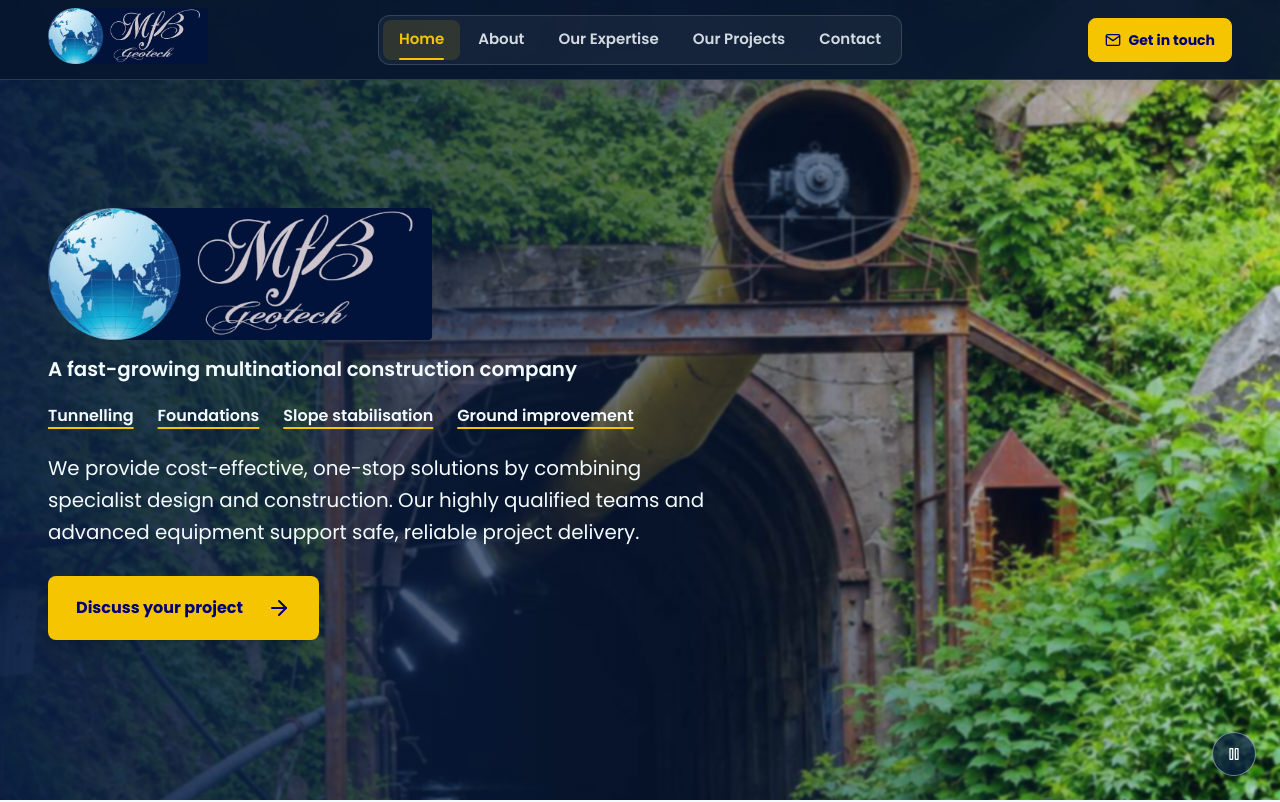
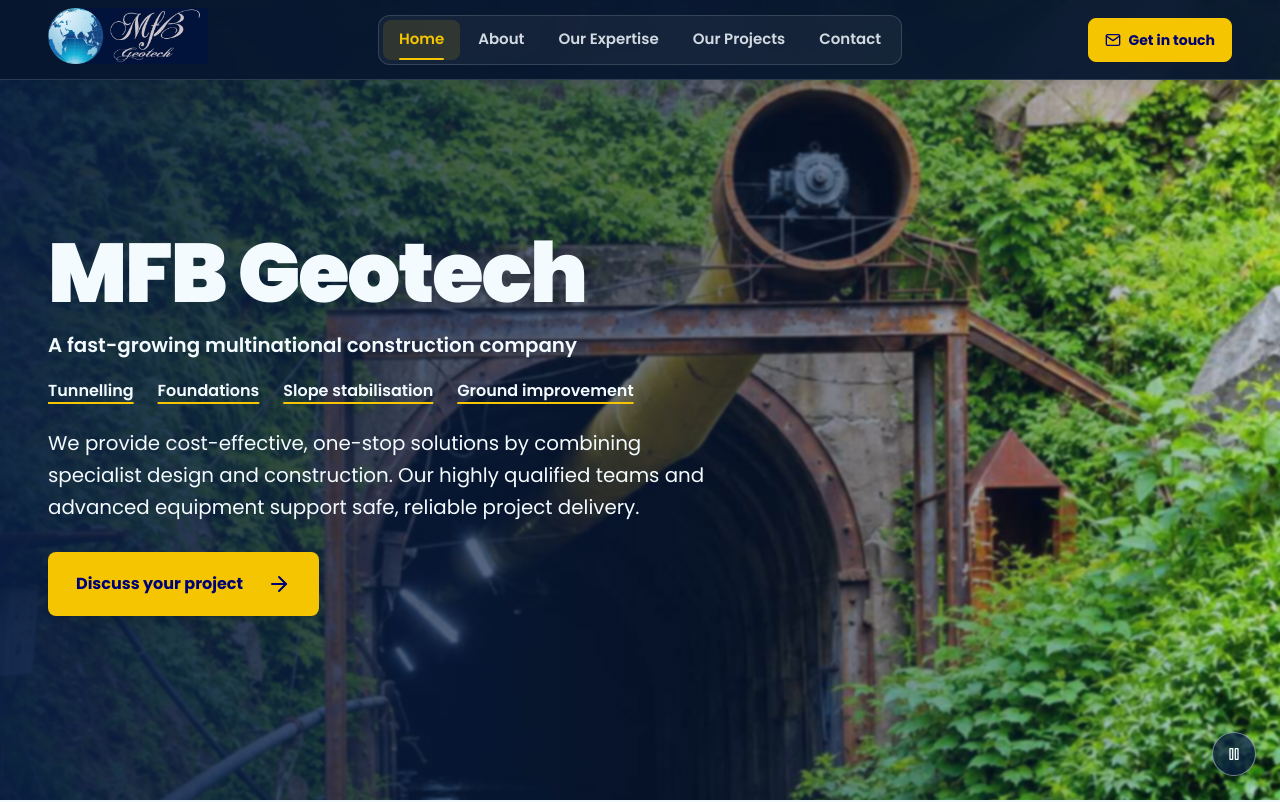
Before and after one commit to surajvcse/mfb, a React (Vite) app: page / in a window 1280 px wide. Shown: the top 802 px of the page. Built offline with nearby package versions, Linux system fonts and the light colour scheme.

Commit message:
added the chnges

```diff
--- a/src/components/Hero.tsx
+++ b/src/components/Hero.tsx
@@ -1,7 +1,6 @@
 import { useEffect, useState } from 'react'
 import { FiArrowRight, FiPause, FiPlay } from 'react-icons/fi'
 import { Link } from 'react-router-dom'
-import logo from '../Assets/logo/mfb-logo.png'
 import { site } from '../content/site'
 
 const photos = Object.entries(
@@ -49,14 +48,8 @@ export function Hero() {
       </div>
 
       <div className="site-shell motion-safe:animate-[projects-copy-rise_750ms_ease-out_both]">
-        <h1 id="hero-title">
-          <img
-            className="h-auto w-[clamp(12rem,30vw,25rem)] max-w-full rounded-sm"
-            src={logo}
-            alt={site.name}
-            width={512}
-            height={177}
-          />
+        <h1 id="hero-title" className="leading-none font-black tracking-tight sm:text-[clamp(2.75rem,6.5vw,6.25rem)]">
+          {site.name}
         </h1>
         <p className="mt-3 text-intro leading-snug font-semibold sm:mt-4">
           A fast-growing multinational construction company
```
